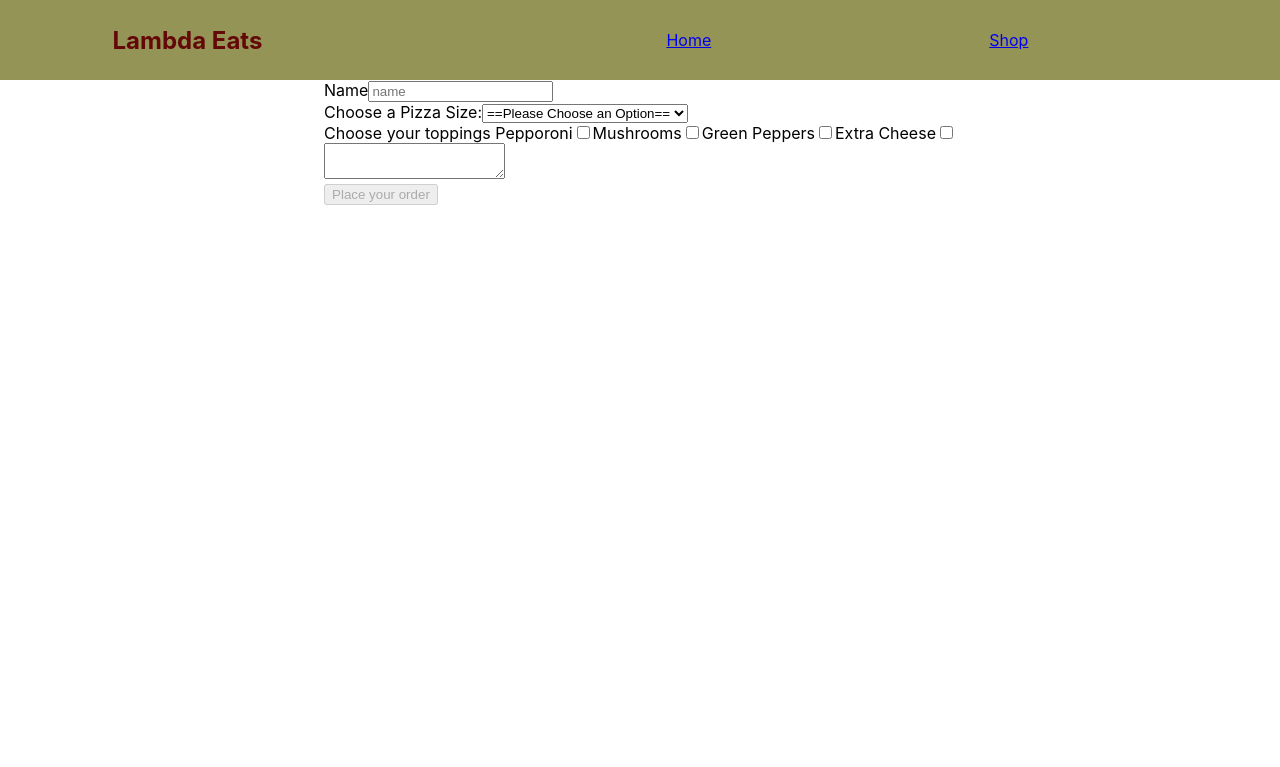
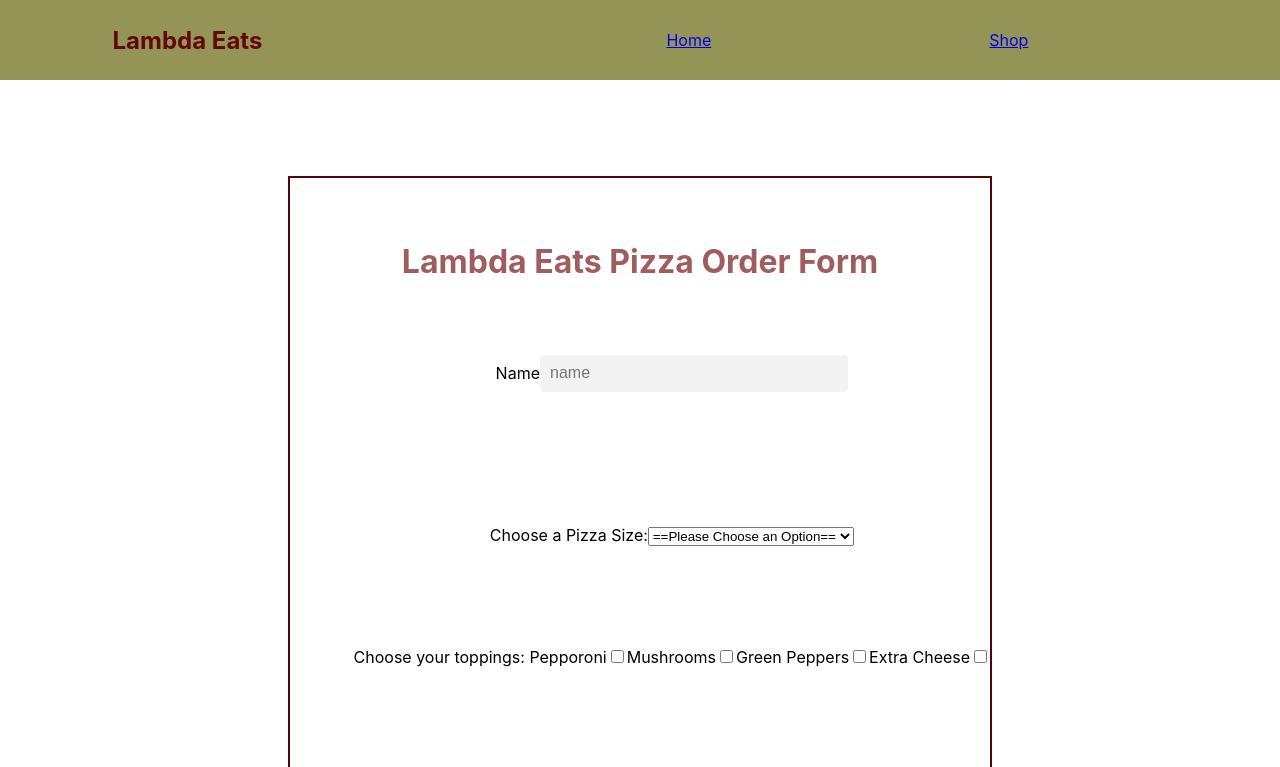
Before and after one commit to bloominstituteoftechnology/web-sprint-challenge-single-page-applications, a React (Create React App) app: page /shop in a window 1280 px wide. Shown: the top 767 px of the page. Built offline with nearby package versions, Linux system fonts and the light colour scheme.

Commit message:
css done

```diff
--- a/src/shop.js
+++ b/src/shop.js
@@ -75,19 +75,24 @@ export default function Form(props) {
       .catch((err) => console.log(err));
   };
   return (
+
     <StyleContainer>
-      <div className="input">
-      <form onSubmit={formSubmit}>
+
+      <StyledDiv>
+      <StyledForm onSubmit={formSubmit}>
+      <StyledH3>Lambda Eats Pizza Order Form</StyledH3>
         <StyleForm>
+
           <label htmlFor="name">
             Name
-            <input
+            <StyledInput
               name="name"
               type="text"
               maxLength="30"
               placeholder="name"
               onChange={onChange}
               value={formState.name}
+
             />
             {errors.name.length > 0 ? <p>{errors.name} </p> : null}
           </label>
@@ -110,7 +115,7 @@ export default function Form(props) {
         </StyleForm>
         <StyleForm>
           <label htmlFor="Toppings">
-            Choose your toppings
+            Choose your toppings:
               Pepporoni
             <input
               type="checkbox"
@@ -147,19 +152,22 @@ export default function Form(props) {
         </StyleForm>
         <StyleForm>
           <label htmlFor="instructions">
+
             <textarea
               name="instructions"
               type="text"
               value={formState.instructions}
               onChange={onChange}
+              cols="60"
+              rows="50"
             />
           </label>
         </StyleForm>
-        <div className="footer">
-          <button disabled={isButtonDisabled} className="btn">Place your order</button>
-        </div>
-      </form>
-    </div>
+          <StyleDiv>
+          <StyledButton disabled={isButtonDisabled}>Place your order</StyledButton>
+          </StyleDiv>
+      </StyledForm>
+    </StyledDiv>
     </StyleContainer>
   );
 }
@@ -176,8 +184,74 @@ const StyleForm = styled.div`
 display:flex;
 align-items:center;
 flex-direction: column;
-width: fit-content;
+width: 100%;
+padding:5%;
+margin-bottom:6%;
+
+`
+const StyledInput = styled.input `
+margin-top:10px;
+min-width:18em;
+height:37px;
+padding:0px 10px;
+border:0;
+font-size:16px;
+font-family: sans-serif;
+background-color:#f3f3f3;
+border-radius: 4px;
+margin-bottom:31px;
 
 
 
 `
+const StyledDiv = styled.div `
+margin-top:5%;
+
+
+`
+const StyledForm =styled.form`
+max-width:800px;
+border:2px solid #510606;
+margin:2rem auto;
+padding:2rem;
+
+
+
+
+`
+const StyledH3 = styled.h3`
+text-align:center;
+font-size:2rem;
+color:#9e5e5e;
+
+
+
+
+
+`
+
+const StyledButton = styled.button`
+padding:3%;
+color:#efaa15;
+text-align:center;
+display:flex;
+justify-content:center;
+background:#871d1d;
+border-radius:50%;
+
+
+
+
+
+`
+
+const StyleDiv =styled.div`
+display:flex;
+justify-content:center;
+
+
+
+
+
+
+`
```
